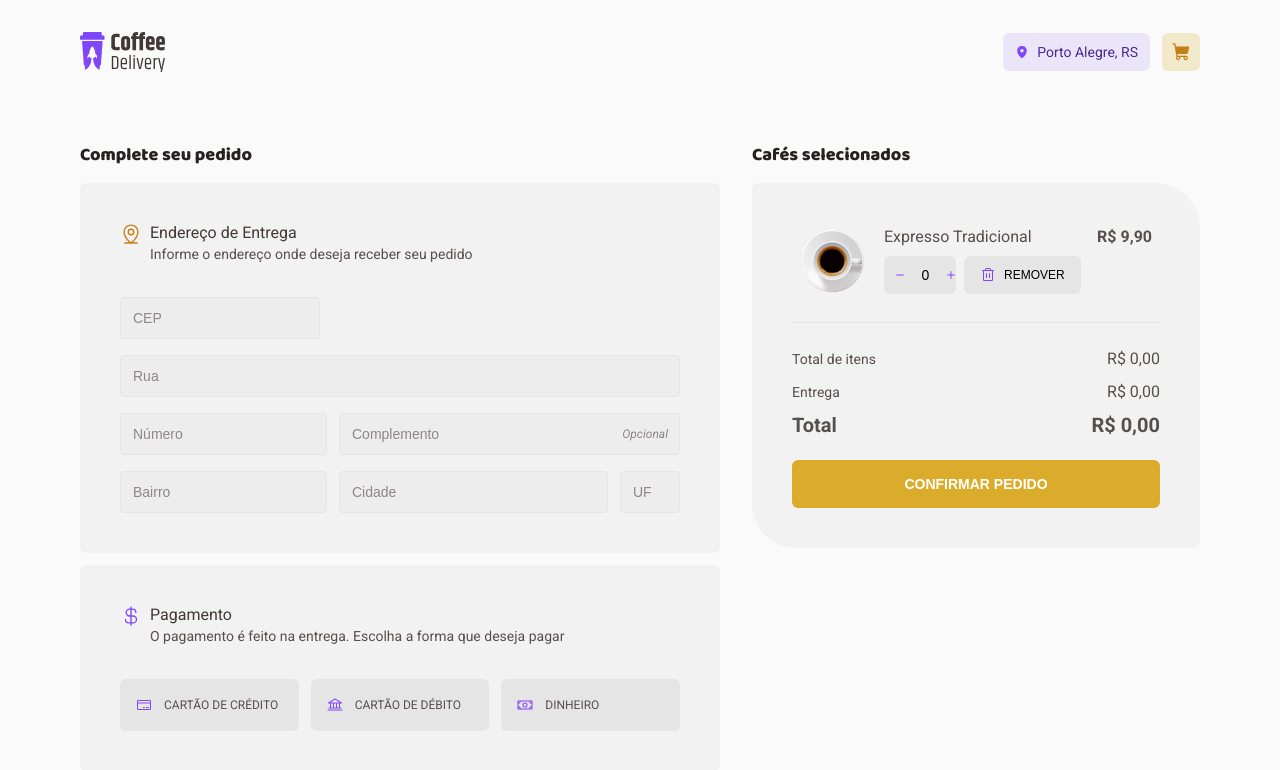
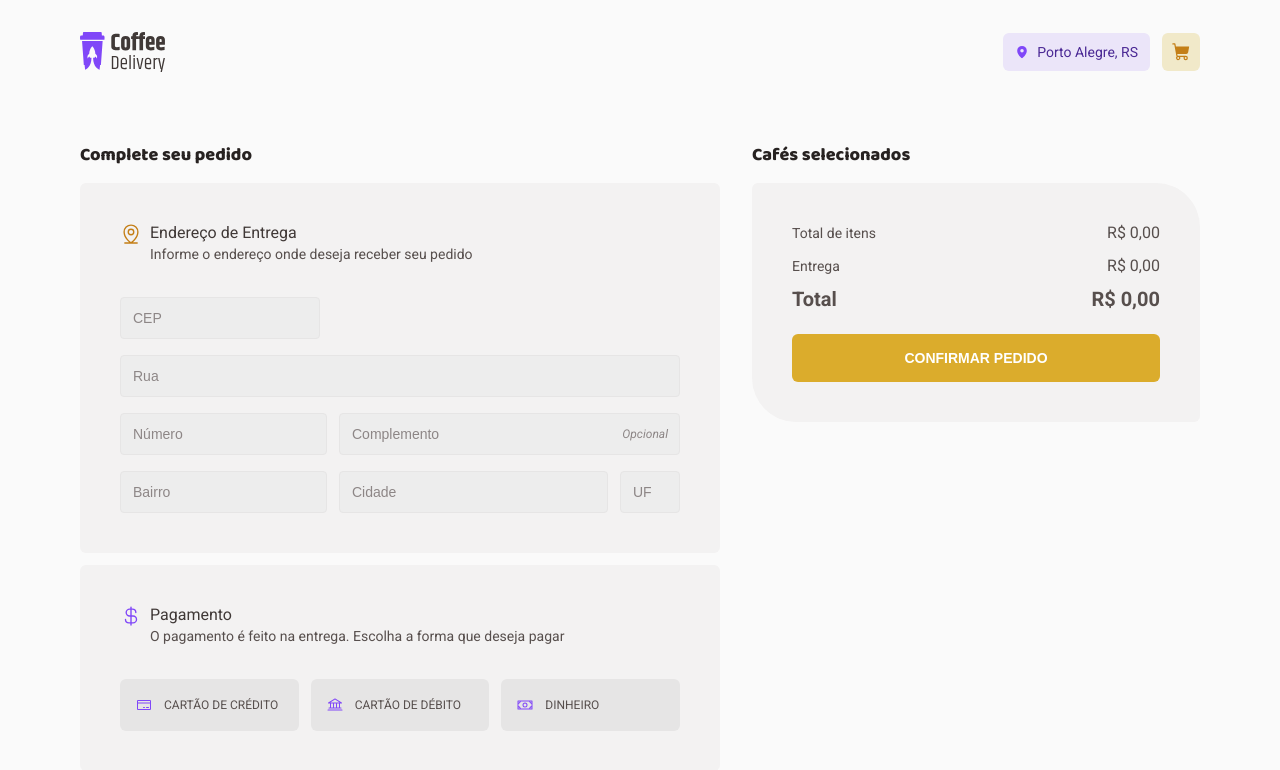
Before and after one commit to sollyworks/coffeedelivery, a React (Vite) app: page /cart in a window 1280 px wide. Shown: the top 770 px of the page. Built offline with nearby package versions, Linux system fonts and the light colour scheme.

Commit message:
Exibição dos produtos na pagina Cart e atualização das quantidades dos produtos

```diff
--- a/src/components/CartItem/index.module.css
+++ b/src/components/CartItem/index.module.css
@@ -4,19 +4,6 @@
   padding: 0.25rem 0.5rem;
   background-color: var(--base-card);
   justify-content: space-between;
-  position: relative;
-
-  &::before {
-    content: "";
-    position: absolute;
-    display: block;
-    width: 20px;
-    height: 1px;
-    background-color: var(--base-button);
-    left: 0;
-    top: calc(100% + 24px);
-    width: 100%;
-  }
 }
 
 .contentWrapper {
--- a/src/components/CartItem/index.tsx
+++ b/src/components/CartItem/index.tsx
@@ -1,19 +1,25 @@
 import { QuantityInput } from "../QuantityInput";
-import expresso from "../../assets/Expresso.png";
 import styles from "./index.module.css";
+import { Product } from "../../types/product";
+import { coffeeImages } from "../../assets/index";
+import { formatCurrency } from "../../utils/formatCurrency";
 
-export function CartItem() {
+export function CartItem({ product }: { product: Product }) {
   return (
     <div className={styles.cartItem}>
       <div className={styles.contentWrapper}>
-        <img src={expresso} alt="" className={styles.coffeeImage} />
+        <img
+          src={coffeeImages[product.image]}
+          alt={product.name}
+          className={styles.coffeeImage}
+        />
         <div className={styles.info}>
-          <p>Expresso Tradicional</p>
-          <QuantityInput variant="cartItem" />
+          <p>{product.name}</p>
+          <QuantityInput variant="cartItem" coffeeId={product.id} />
         </div>
       </div>
       <span className={styles.price}>
-        <strong>R$ 9,90</strong>
+        <strong>R$ {formatCurrency(product.price)}</strong>
       </span>
     </div>
   );
--- a/src/components/QuantityInput/index.tsx
+++ b/src/components/QuantityInput/index.tsx
@@ -11,8 +11,14 @@ type quantityInputProps = {
 };
 
 export function QuantityInput({ variant, coffeeId }: quantityInputProps) {
-  const [quantity, setQuantity] = React.useState(0);
-  const { addToCart, cart } = React.useContext(cartContext);
+  const { products } = React.useContext(cartContext);
+
+  const [quantity, setQuantity] = React.useState(() => {
+    const existingItem = products.find((item) => item.productId === coffeeId);
+    return existingItem ? existingItem.quantity : 0;
+  });
+
+  const { addToCart } = React.useContext(cartContext);
 
   function handleDecrement() {
     if (quantity > 0) {
@@ -31,7 +37,6 @@ export function QuantityInput({ variant, coffeeId }: quantityInputProps) {
 
     if (variant === "productCard" && quantity > 0) {
       addToCart(coffeeId, quantity);
-      console.log(cart);
     }
   }
 
--- a/src/pages/Cart/index.module.css
+++ b/src/pages/Cart/index.module.css
@@ -51,8 +51,11 @@
   border-bottom-left-radius: 44px;
 }
 
-.cartItemsWrapper {
-  margin-bottom: 3.2rem;
+.line {
+  background-color: var(--base-button);
+  height: 1px;
+  width: 100%;
+  margin: 24px 0px;
 }
 
 .orderSummaryContainer {
--- a/src/pages/Cart/index.tsx
+++ b/src/pages/Cart/index.tsx
@@ -1,11 +1,27 @@
+import React from "react";
 import { NavLink } from "react-router-dom";
 import { AddressForm } from "../../components/AddressForm";
 import { CartItem } from "../../components/CartItem";
 import { PaymentSelectButtons } from "../../components/PaymentSelectButtons";
 import styles from "./index.module.css";
 import { MapPinLine, CurrencyDollar } from "@phosphor-icons/react";
+import { cartContext } from "../../contexts/CartContext";
+import { coffees } from "../../mocks/coffees";
+import { Product } from "../../types/product";
 
 export function Cart() {
+  const { products } = React.useContext(cartContext);
+  const [cartProducts, setCardProducts] = React.useState<Product[]>([]);
+
+  React.useEffect(() => {
+    const findProducts = coffees.filter((product) => {
+      return products.find((item) => item.productId === product.id);
+    });
+
+    if (findProducts != null && findProducts.length > 0)
+      setCardProducts(findProducts);
+  }, [products]);
+
   return (
     <section className={styles.cartSection}>
       <div className={`container ${styles.cartContainer}`}>
@@ -39,7 +55,14 @@ export function Cart() {
           <h3 className={styles.title}>Cafés selecionados</h3>
           <div className={styles.orderSummary}>
             <div className={styles.cartItemsWrapper}>
-              <CartItem />
+              {cartProducts.map((product) => {
+                return (
+                  <>
+                    <CartItem key={product.id} product={product} />
+                    <div className={styles.line}></div>
+                  </>
+                );
+              })}
             </div>
             <div className={styles.summaryWrapper}>
               <div className={styles.totalItems}>
```
